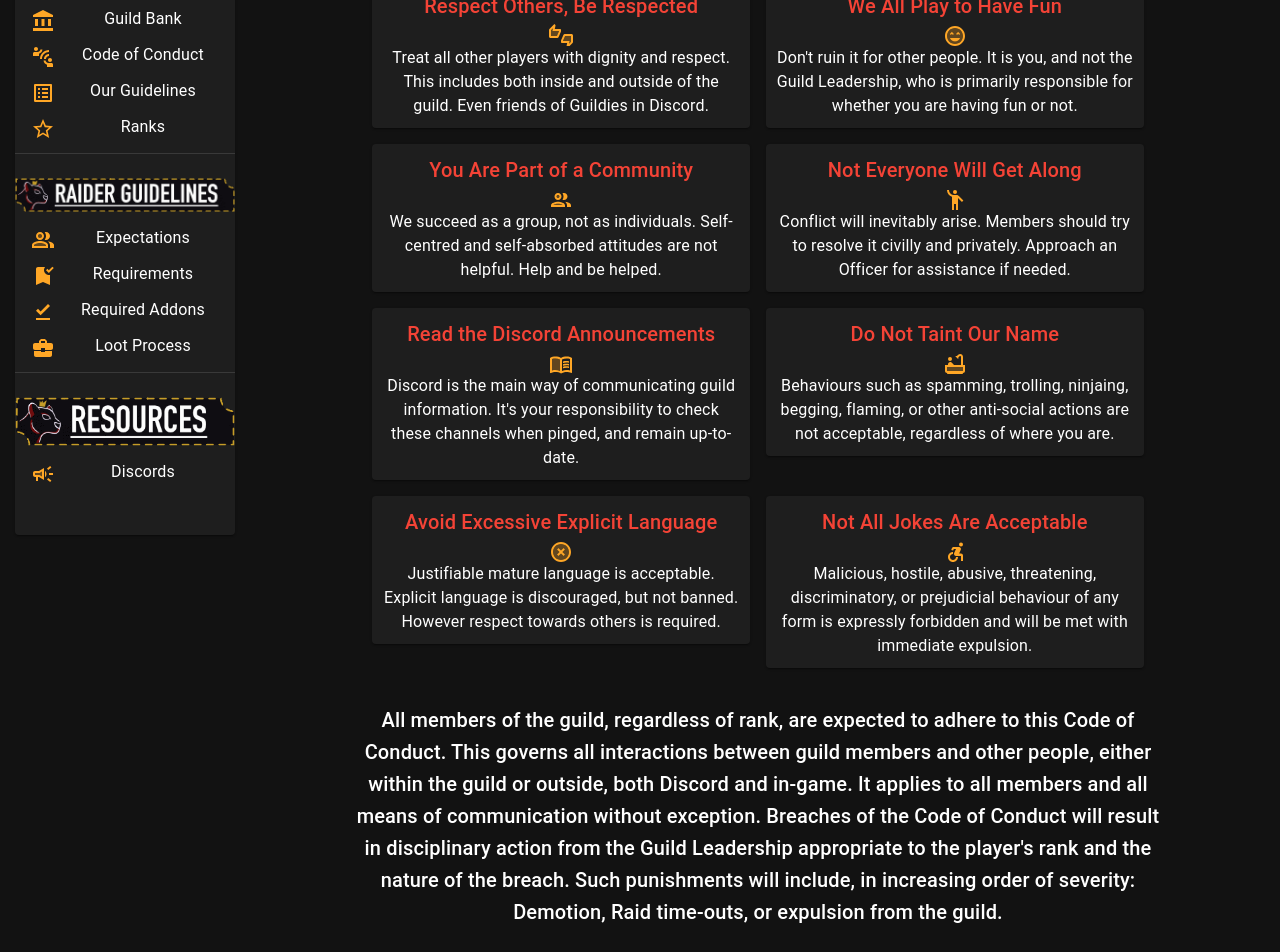
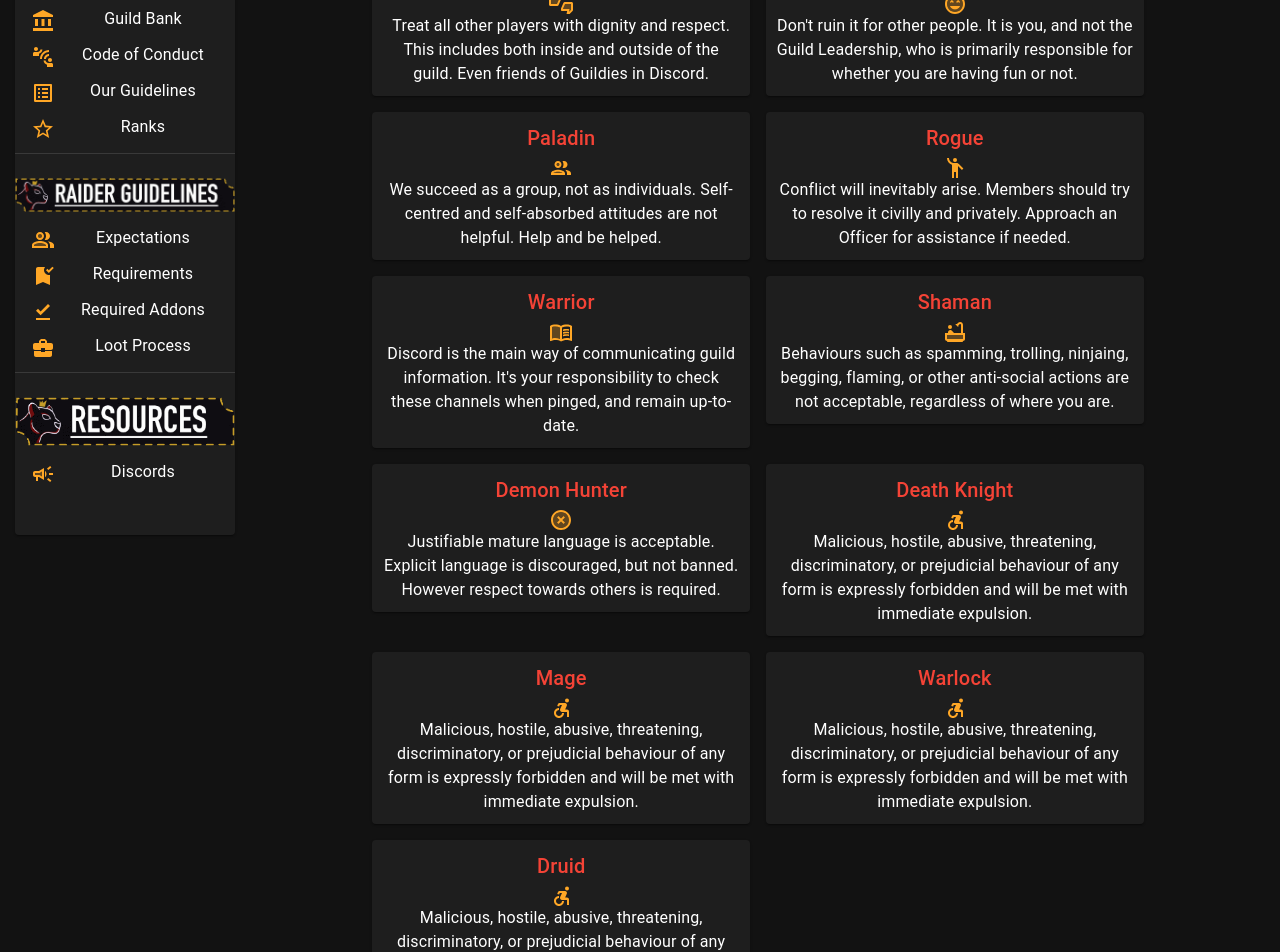
Before and after one commit to RaquelSousa/hiraeth2, a React (Create React App) app: page /discords in a window 1280 px wide. Shown: the part 240-1192 px from the top of the page. Built offline with nearby package versions, Linux system fonts and the light colour scheme.

Commit message:
classes discords

```diff
--- a/src/components/discord/DiscordTiles.tsx
+++ b/src/components/discord/DiscordTiles.tsx
@@ -1,13 +1,13 @@
 import { FC } from "react";
 import "./discordtiles.scss";
-import DiscordContent from "../../models/discord/Discord.enum";
+import ClassDiscords from "../../models/discord/Classes.enum";
 import { Grid, Icon, Paper, Typography } from "@mui/material";
 
 const DiscordTiles: FC = () => {
   return (
     <div>
       <Grid className="grid" container spacing={2}>
-        {DiscordContent.map((content) => (
+        {ClassDiscords.map((content) => (
           <Grid item md={6}>
             <Paper className="paper">
               <Typography variant="h6" component="span" color="error">
--- a/src/config/routes.tsx
+++ b/src/config/routes.tsx
@@ -17,7 +17,7 @@ import RaiderAddons from "../pages/raideraddons/RaiderAddons";
 import DownloadDoneTwoToneIcon from "@mui/icons-material/DownloadDoneTwoTone";
 import Guidelines from "../pages/guidelines/Guidelines";
 import ListAltIcon from "@mui/icons-material/ListAlt";
-import LootProcess from "../pages/lootprocess/lootProcess";
+import LootProcess from "../pages/lootprocess/LootProcess";
 import BusinessCenterIcon from "@mui/icons-material/BusinessCenter";
 import StarOutlineIcon from "@mui/icons-material/StarOutline";
 import Ranks from "../pages/ranks/Ranks";
--- a/src/models/discord/Discord.enum.tsx
+++ b/src/models/discord/Classes.enum.tsx
@@ -7,63 +7,84 @@ import BathtubTwoToneIcon from "@mui/icons-material/BathtubTwoTone";
 import HighlightOffTwoToneIcon from "@mui/icons-material/HighlightOffTwoTone";
 import AccessibleForwardTwoToneIcon from "@mui/icons-material/AccessibleForwardTwoTone";
 
-const DiscordContent = [
+const ClassDiscords = [
   {
     id: "0",
-    title: "Respect Others, Be Respected",
+    title: "Hunter",
     content:
       "Treat all other players with dignity and respect. This includes both inside and outside of the guild. Even friends of Guildies in Discord.",
     icon: <ThumbsUpDownTwoToneIcon />,
   },
   {
     id: "1",
-    title: "We All Play to Have Fun",
+    title: "Priest",
     content:
       "Don't ruin it for other people. It is you, and not the Guild Leadership, who is primarily responsible for whether you are having fun or not.",
     icon: <SentimentVerySatisfiedTwoTone />,
   },
   {
     id: "2",
-    title: "You Are Part of a Community",
+    title: "Paladin",
     content:
       "We succeed as a group, not as individuals. Self-centred and self-absorbed attitudes are not helpful. Help and be helped.",
     icon: <PeopleTwoToneIcon />,
   },
   {
     id: "3",
-    title: "Not Everyone Will Get Along",
+    title: "Rogue",
     content:
       "Conflict will inevitably arise. Members should try to resolve it civilly and privately. Approach an Officer for assistance if needed.",
     icon: <EmojiPeopleTwoToneIcon />,
   },
   {
     id: "4",
-    title: "Read the Discord Announcements",
+    title: "Warrior",
     content:
       "Discord is the main way of communicating guild information. It's your responsibility to check these channels when pinged, and remain up-to-date.",
     icon: <MenuBookTwoToneIcon />,
   },
   {
     id: "5",
-    title: "Do Not Taint Our Name",
+    title: "Shaman",
     content:
       "Behaviours such as spamming, trolling, ninjaing, begging, flaming, or other anti-social actions are not acceptable, regardless of where you are.",
     icon: <BathtubTwoToneIcon />,
   },
   {
     id: "6",
-    title: "Avoid Excessive Explicit Language",
+    title: "Demon Hunter",
     content:
       "Justifiable mature language is acceptable. Explicit language is discouraged, but not banned. However respect towards others is required.",
     icon: <HighlightOffTwoToneIcon />,
   },
   {
     id: "7",
-    title: "Not All Jokes Are Acceptable",
+    title: "Death Knight",
+    content:
+      "Malicious, hostile, abusive, threatening, discriminatory, or prejudicial behaviour of any form is expressly forbidden and will be met with immediate expulsion.",
+    icon: <AccessibleForwardTwoToneIcon />,
+  },
+  {
+    id: "8",
+    title: "Mage",
+    content:
+      "Malicious, hostile, abusive, threatening, discriminatory, or prejudicial behaviour of any form is expressly forbidden and will be met with immediate expulsion.",
+    icon: <AccessibleForwardTwoToneIcon />,
+  },
+  {
+    id: "9",
+    title: "Warlock",
+    content:
+      "Malicious, hostile, abusive, threatening, discriminatory, or prejudicial behaviour of any form is expressly forbidden and will be met with immediate expulsion.",
+    icon: <AccessibleForwardTwoToneIcon />,
+  },
+  {
+    id: "10",
+    title: "Druid",
     content:
       "Malicious, hostile, abusive, threatening, discriminatory, or prejudicial behaviour of any form is expressly forbidden and will be met with immediate expulsion.",
     icon: <AccessibleForwardTwoToneIcon />,
   },
 ];
 
-export default DiscordContent;
+export default ClassDiscords;
--- a/src/pages/discords/Discords.tsx
+++ b/src/pages/discords/Discords.tsx
@@ -8,25 +8,13 @@ const Discords: FC = () => {
   return (
     <Stack direction="column" justifyContent="center" alignItems="center">
       <Stack spacing={2} direction="column" className="body">
-        <div className="code-of-conduct-banner">
+        <div className="discords-banner">
           <img src={DiscordsImg} alt="Discord" />
         </div>
         <Typography className="description" variant="h6">
-          To make sure we maintain a healthy and welcoming environment, we need
-          to make sure we keep certain common sense guidelines in mind.
+          Here is a list of all discords we find useful.
         </Typography>
         <DiscordTiles />
-        <Typography className="endNote" variant="h6">
-          All members of the guild, regardless of rank, are expected to adhere
-          to this Code of Conduct. This governs all interactions between guild
-          members and other people, either within the guild or outside, both
-          Discord and in-game. It applies to all members and all means of
-          communication without exception. Breaches of the Code of Conduct will
-          result in disciplinary action from the Guild Leadership appropriate to
-          the player's rank and the nature of the breach. Such punishments will
-          include, in increasing order of severity: Demotion, Raid time-outs, or
-          expulsion from the guild.
-        </Typography>
       </Stack>
     </Stack>
   );
```
